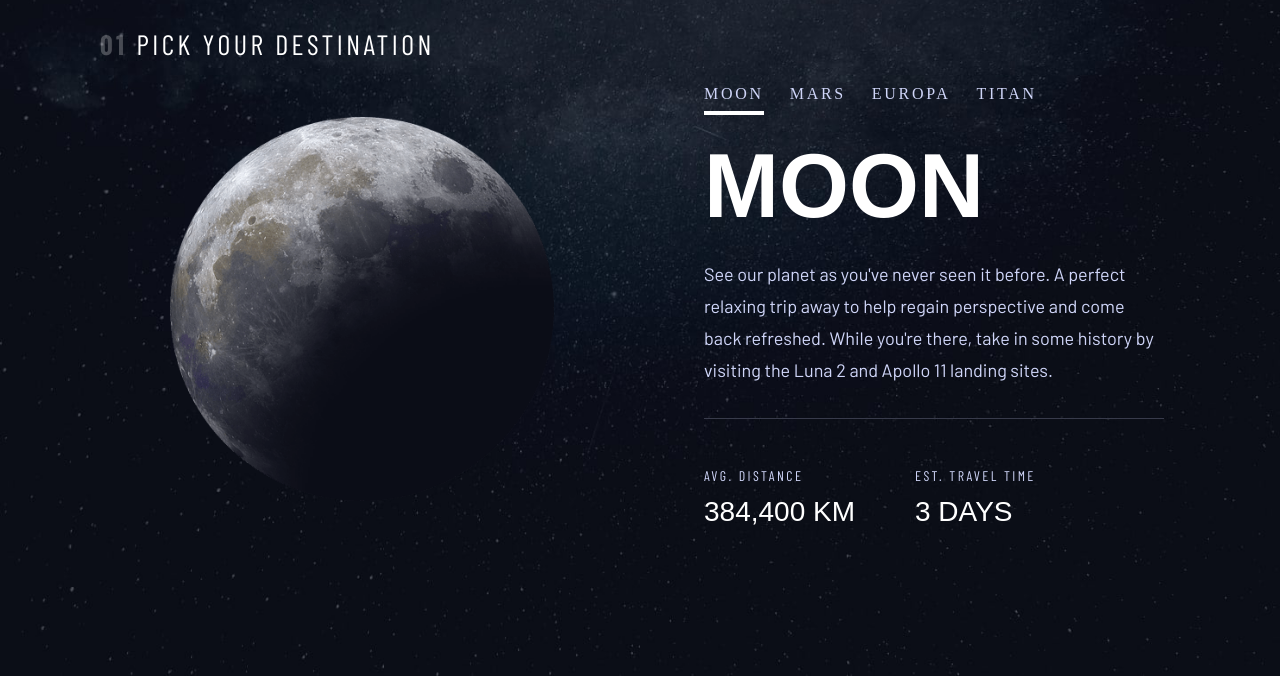
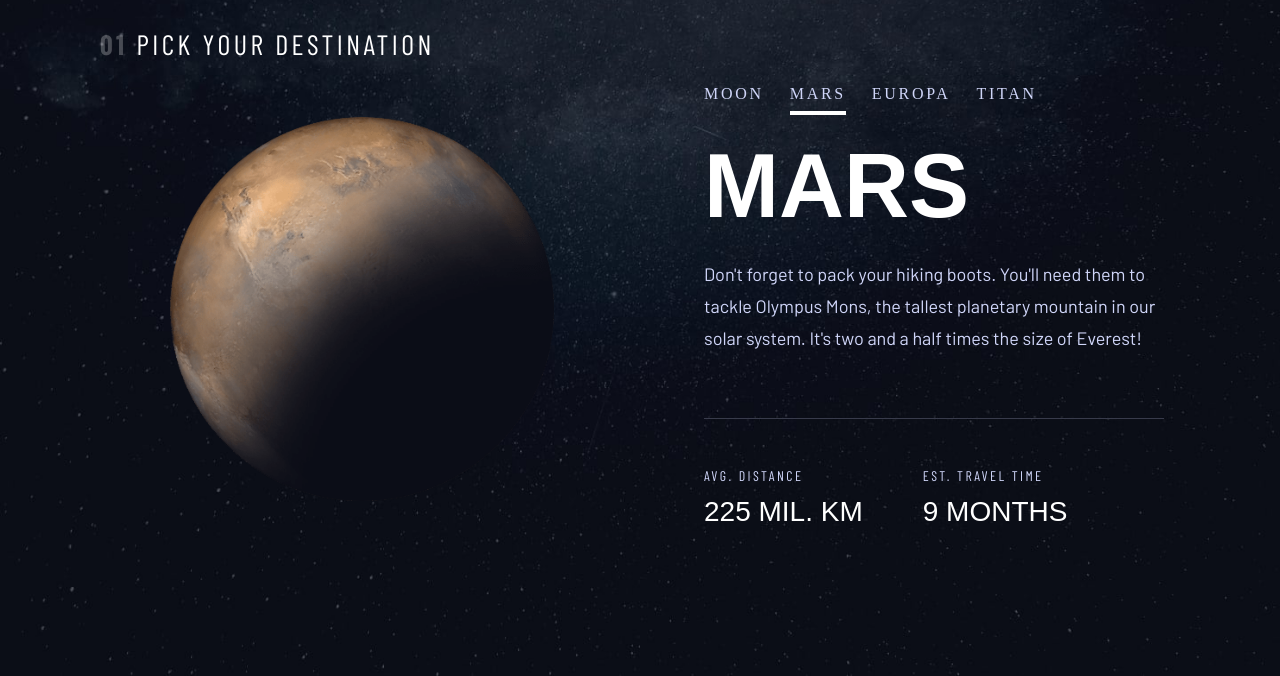
Before and after one commit to drewdomi/space-tourism, a website with bundled scripts: page pages/destination.html in a window 1280 px wide. Both pictures are taken after a click on the element "MARS". Shown: the part 124-800 px from the top of the page. Built offline with nearby package versions, Linux system fonts and the light colour scheme; a web font is replaced by a local one.

Commit message:
feat: destination dinamic page

```diff
--- a/pages/destination.html
+++ b/pages/destination.html
@@ -69,10 +69,10 @@
       />
       <div class="destination">
         <div class="tab-menu">
-          <div class="tab-item tab-item-select"> Moon </div>
-          <div class="tab-item"> Mars </div>
-          <div class="tab-item"> Europa </div>
-          <div class="tab-item"> Titan </div>
+          <div id="0" class="tab-item tab-item-select">Moon</div>
+          <div id="1" class="tab-item">Mars</div>
+          <div id="2" class="tab-item">Europa</div>
+          <div id="3" class="tab-item">Titan</div>
         </div>
         <h1 id="title">Moon</h1>
         <p id="paragraph">
@@ -84,11 +84,11 @@
         <div id="sub-headings">
           <div class="sub-heading-item">
             <div class="sub1">Avg. distance</div>
-            <div class="sub2">384,400 km</div>
+            <div id="distance" class="sub2">384,400 km</div>
           </div>
           <div class="sub-heading-item">
             <div class="sub1">Est. travel time</div>
-            <div class="sub2">3 days</div>
+            <div id="travel" class="sub2">3 days</div>
           </div>
         </div>
       </div>
--- a/src/data.json
+++ b/src/data.json
@@ -3,8 +3,8 @@
     {
       "name": "Moon",
       "images": {
-        "png": "./assets/destination/image-moon.png",
-        "webp": "./assets/destination/image-moon.webp"
+        "png": "/assets/destination/image-moon.png",
+        "webp": "/assets/destination/image-moon.webp"
       },
       "description": "See our planet as you've never seen it before. A perfect relaxing trip away to help regain perspective and come back refreshed. While you're there, take in some history by visiting the Luna 2 and Apollo 11 landing sites.",
       "distance": "384,400 km",
@@ -13,8 +13,8 @@
     {
       "name": "Mars",
       "images": {
-        "png": "./assets/destination/image-mars.png",
-        "webp": "./assets/destination/image-mars.webp"
+        "png": "/assets/destination/image-mars.png",
+        "webp": "/assets/destination/image-mars.webp"
       },
       "description": "Don't forget to pack your hiking boots. You'll need them to tackle Olympus Mons, the tallest planetary mountain in our solar system. It's two and a half times the size of Everest!",
       "distance": "225 mil. km",
@@ -23,8 +23,8 @@
     {
       "name": "Europa",
       "images": {
-        "png": "./assets/destination/image-europa.png",
-        "webp": "./assets/destination/image-europa.webp"
+        "png": "/assets/destination/image-europa.png",
+        "webp": "/assets/destination/image-europa.webp"
       },
       "description": "The smallest of the four Galilean moons orbiting Jupiter, Europa is a winter lover's dream. With an icy surface, it's perfect for a bit of ice skating, curling, hockey, or simple relaxation in your snug wintery cabin.",
       "distance": "628 mil. km",
@@ -33,8 +33,8 @@
     {
       "name": "Titan",
       "images": {
-        "png": "./assets/destination/image-titan.png",
-        "webp": "./assets/destination/image-titan.webp"
+        "png": "/assets/destination/image-titan.png",
+        "webp": "/assets/destination/image-titan.webp"
       },
       "description": "The only moon known to have a dense atmosphere other than Earth, Titan is a home away from home (just a few hundred degrees colder!). As a bonus, you get striking views of the Rings of Saturn.",
       "distance": "1.6 bil. km",
--- a/src/js/destination.js
+++ b/src/js/destination.js
@@ -1,2 +1,40 @@
 import navBar from "./navBar.js"
 navBar()
+
+function getJSON(path) {
+  return fetch(path).then((response) => response.json())
+}
+
+let destinations = ''
+getJSON('/src/data.json').then((data) => {
+  destinations = data.destinations
+})
+
+const tabMenu = document.querySelectorAll('.tab-menu *')
+const planetPhoto = document.querySelector('#planet-photo')
+const name = document.querySelector('#title')
+const description = document.querySelector('#paragraph')
+const distance = document.querySelector('#distance')
+const travel = document.querySelector('#travel')
+
+function changeDestination(id){
+  planetPhoto.src = destinations[id].images.png
+  name.innerText = destinations[id].name
+  description.innerText = destinations[id].description
+  distance.innerText = destinations[id].distance
+  travel.innerText = destinations[id].travel
+
+}
+function removeSelectTabClass(){
+tabMenu.forEach((tabItem) => {
+  tabItem.classList.remove('tab-item-select')
+})
+}
+
+tabMenu.forEach((tabItem) => {
+  tabItem.addEventListener('pointerdown', () => {
+    removeSelectTabClass()
+    tabItem.classList.toggle('tab-item-select')
+    changeDestination(tabItem.id)
+  })
+})
--- a/src/sass/destination.scss
+++ b/src/sass/destination.scss
@@ -117,6 +117,7 @@ main {
     }
     #paragraph {
       width: initial;
+      height: 16.1rem;
       text-align: left;
       margin: 0;
       line-height: 3.2rem;
```
Also changed, not shown: src/css/destination.css, 1 other file.
